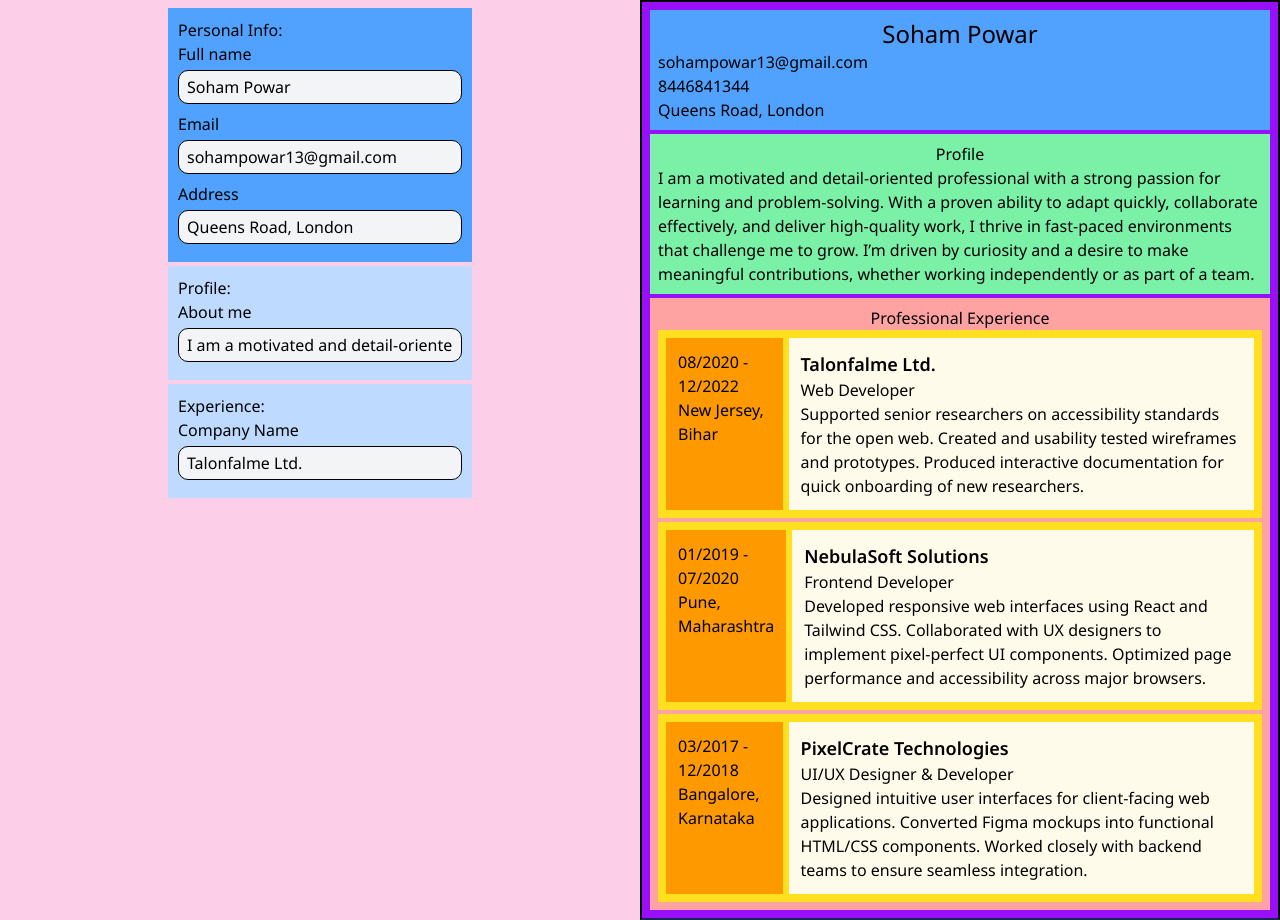
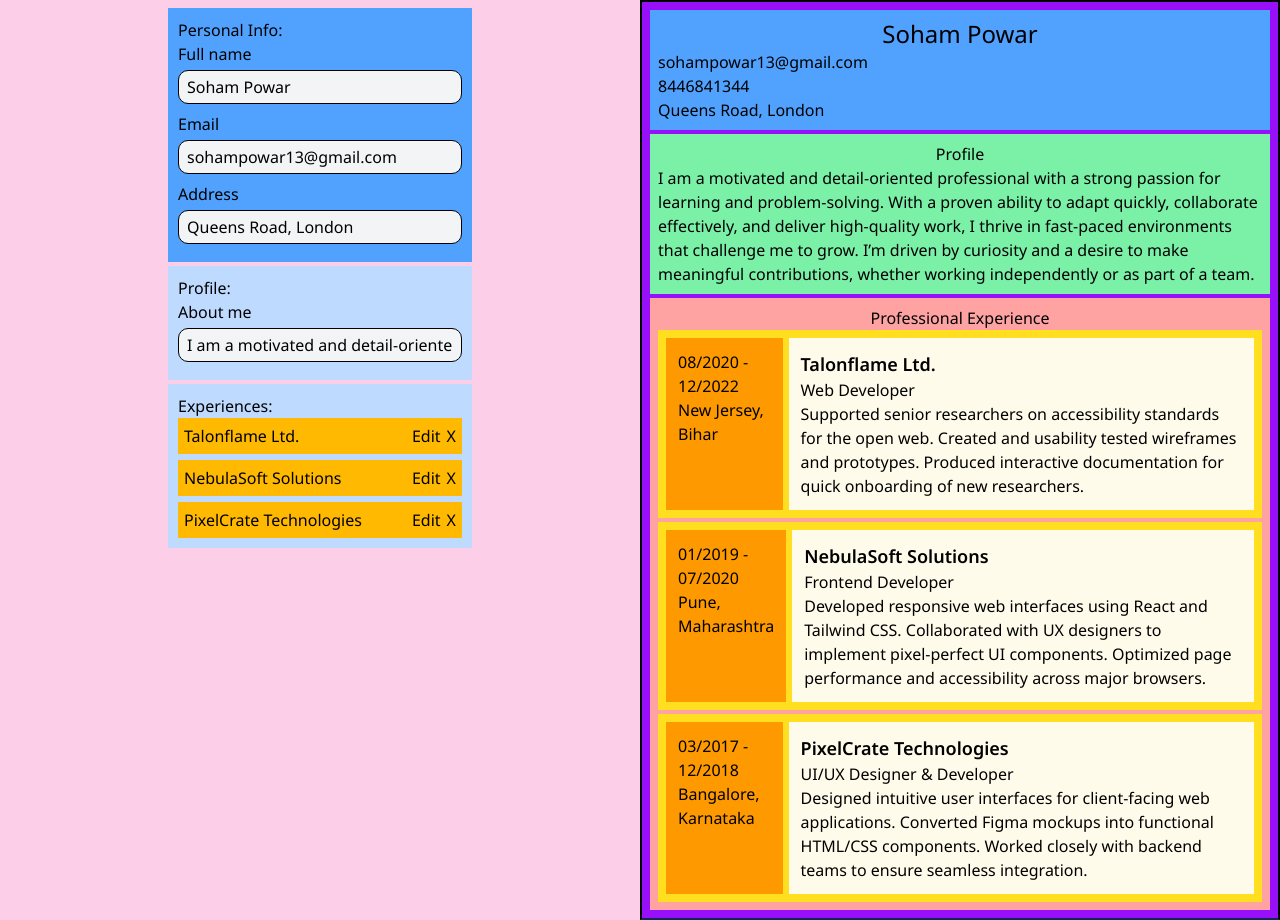
Before and after one commit to Soham-Powar/Resume-builder, a React (Vite) app: page / in a window 1280 px wide. Built offline with nearby package versions, Linux system fonts and the light colour scheme.

Commit message:
Create the ExperiencePanel component.
It has two buttons for deleting and editing the
already added experiences.
As of now the Edit button will generate the
already form with values for the corresponding
experience.

```diff
--- a/src/App.jsx
+++ b/src/App.jsx
@@ -6,7 +6,7 @@ import ExperienceSection from "./components/ExperienceSection";
 
 import PersonalInfoForm from "./components/PersonalInfoForm";
 import ProfileForm from "./components/ProfileForm";
-import ExperienceForm from "./components/ExperienceForm";
+import ExperiencePanel from "./components/ExperiencePanel";
 
 
 export default function App() {
@@ -26,8 +26,8 @@ export default function App() {
 	const [experiences, setExperiences] = useState(
 		[
 			{
-				index: 1,
-				companyName: "Talonfalme Ltd.",
+				index: 0,
+				companyName: "Talonflame Ltd.",
 				position: "Web Developer",
 				startDate: "08/2020",
 				endDate: "12/2022",
@@ -35,7 +35,7 @@ export default function App() {
 				description: "Supported senior researchers on accessibility standards for the open web. Created and usability tested wireframes and prototypes. Produced interactive documentation for quick onboarding of new researchers."
 			},
 			{
-				index: 2,
+				index: 1,
 				companyName: "NebulaSoft Solutions",
 				position: "Frontend Developer",
 				startDate: "01/2019",
@@ -44,7 +44,7 @@ export default function App() {
 				description: "Developed responsive web interfaces using React and Tailwind CSS. Collaborated with UX designers to implement pixel-perfect UI components. Optimized page performance and accessibility across major browsers."
 			},
 			{
-				index: 3,
+				index: 2,
 				companyName: "PixelCrate Technologies",
 				position: "UI/UX Designer & Developer",
 				startDate: "03/2017",
@@ -60,7 +60,7 @@ export default function App() {
 			<div className="flex-1/2 bg-pink-200 p-2 flex flex-col gap-1 min-h-screen">
 				<PersonalInfoForm setPersonalInfo={setPersonalInfo} personalInfo={personalInfo} />
 				<ProfileForm setProfile={setProfile} profile={profile} />
-				<ExperienceForm setExperiences={setExperiences} experiences={experiences} />
+				<ExperiencePanel setExperiences={setExperiences} experiences={experiences} />
 			</div>
 
 
--- a/src/components/ExperienceForm.jsx
+++ b/src/components/ExperienceForm.jsx
@@ -1,10 +1,9 @@
 import FormInput from "./FormInput";
 
-export default function ExperienceForm({ setExperiences, experiences }) {
+export default function ExperienceForm({ setExperiences, experiences, expID }) {
 	return (
 		<div className="bg-blue-200 mx-40 p-2.5">
-			<h2>Experience: </h2>
-			<FormInput name="Company Name" isRequired={true} type="text" setInfo={setExperiences} info={experiences} />
+			<FormInput name="Company Name" isRequired={true} type="text" setInfo={setExperiences} info={experiences} expID={expID} />
 		</div>
 	);
 }
--- /dev/null
+++ b/src/components/ExperiencePanel.jsx
@@ -0,0 +1,32 @@
+import { useState } from "react";
+import ExperienceForm from "./ExperienceForm"
+
+export default function ExperiencePanel({ setExperiences, experiences }) {
+
+	const [formShown, setFormShown] = useState(-1);
+
+	return (
+		<div className="bg-blue-200 mx-40 p-2.5">
+			<h2>Experiences: </h2>
+
+			{formShown >= 0 ? (
+				<ExperienceForm experiences={experiences} setExperiences={setExperiences} expID={formShown} />
+			) : (
+				<ul className=" flex flex-col gap-1.5">
+					{experiences.map(experience => {
+						return (
+							<div key={experience.companyName} className="bg-amber-400 flex justify-between p-1.5">
+								<li>{experience.companyName}</li>
+								<div className="flex gap-1.5">
+									<button onClick={() => setFormShown(experience.index)}>Edit</button>
+									<button>X</button>
+								</div>
+							</div>
+						);
+					})}
+				</ul>
+			)
+			}
+		</div >
+	)
+}
--- a/src/components/FormInput.jsx
+++ b/src/components/FormInput.jsx
@@ -1,17 +1,18 @@
 
 
-export default function FormInput({ name, isRequired, type, setInfo, info }) {
+export default function FormInput({ name, isRequired, type, setInfo, info, expID }) {
 
 	function handleInputChange(e) {
+		console.log(expID)
 		if (Array.isArray(info)) {
 
 			const copyExperience = {
-				...info[0],
+				...info[expID],
 				[idfy]: e.target.value,
 			};
 
 			const shallowCopy = info.slice();
-			shallowCopy[0] = copyExperience;
+			shallowCopy[expID] = copyExperience;
 			setInfo(shallowCopy);
 
 		} else {
@@ -41,7 +42,7 @@ export default function FormInput({ name, isRequired, type, setInfo, info }) {
 				required={isRequired}
 				value={
 					Array.isArray(info)
-						? info[0]?.[idfy] || ""
+						? info[expID]?.[idfy] || ""
 						: info[idfy] || ""
 				}
 				onChange={(e) =>
```
